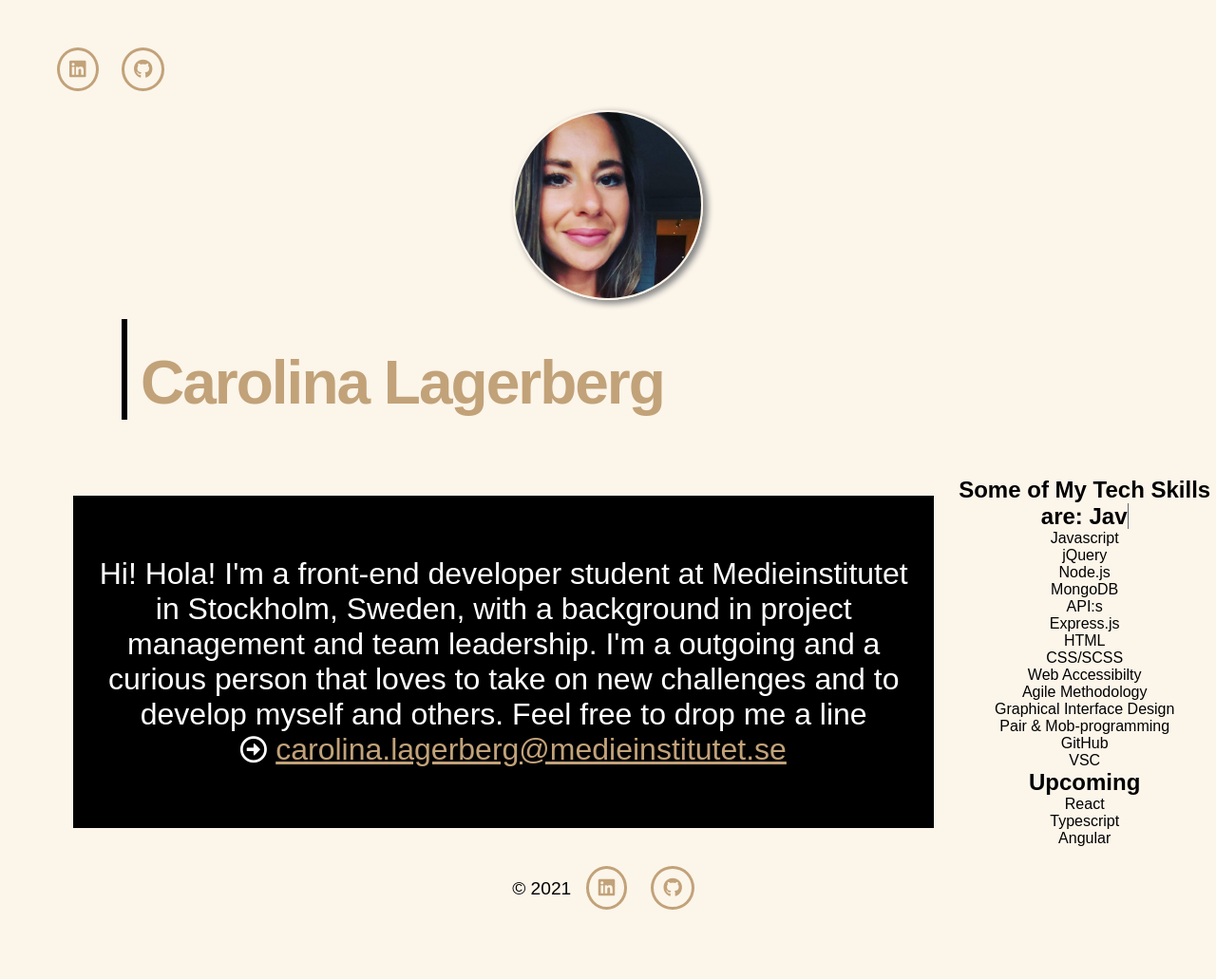
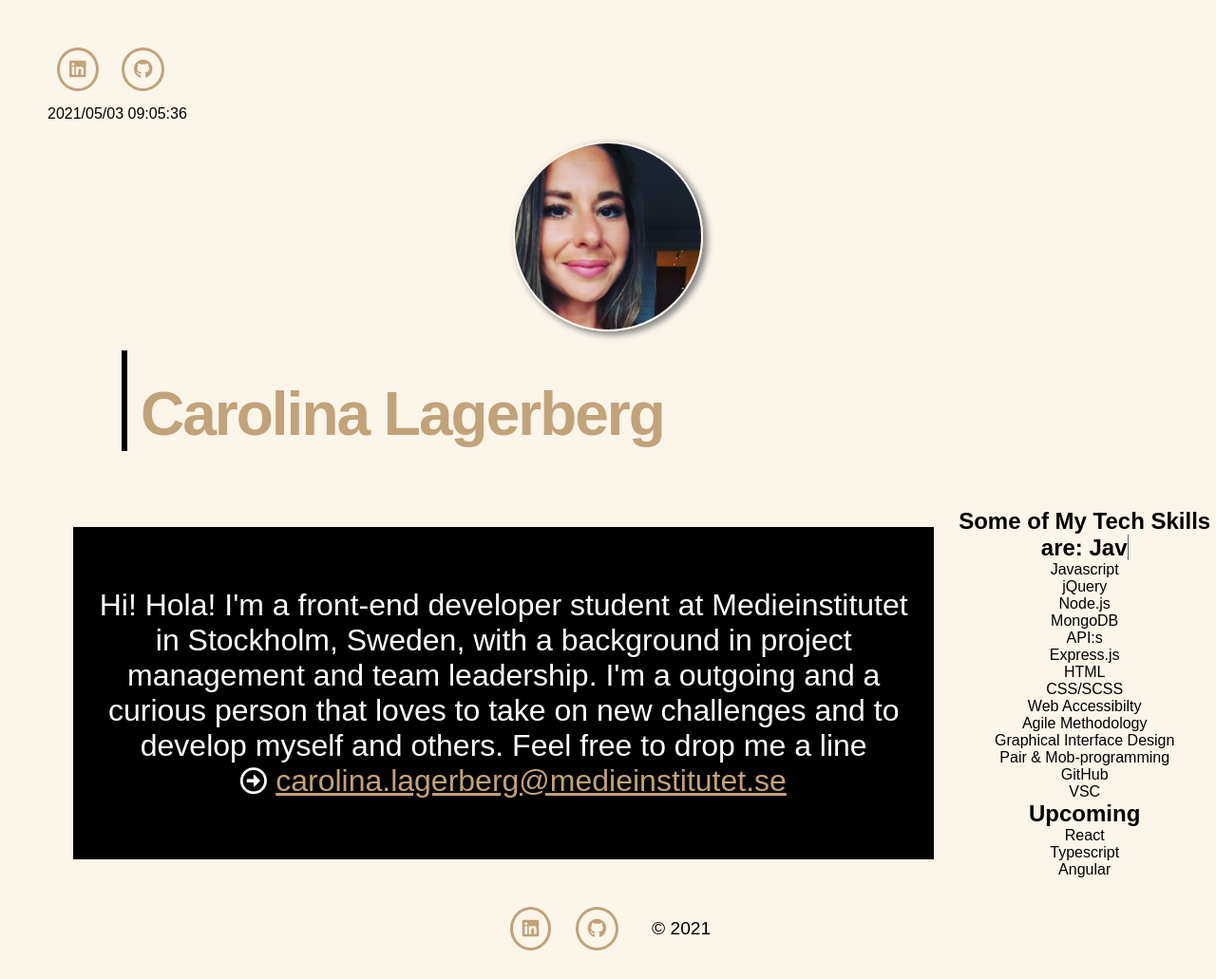
Before and after one commit to CarolinaLag/Portfolio, a website: page index.html in a window 1280 px wide. Shown: the whole page at 95% size. Before the commit the page ends 978 px from the top, so only its background shows below. Drawn offline with nearby package versions, Linux system fonts and the light colour scheme; a web font is replaced by a local one.

Commit message:
added current date and time

```diff
--- a/index.html
+++ b/index.html
@@ -5,7 +5,7 @@
     <meta http-equiv="X-UA-Compatible" content="IE=edge" />
     <meta name="viewport" content="width=device-width, initial-scale=1.0" />
     <title>Carolina's Portfolio</title>
-    <link rel="shortcut icon" type="image/ico" href="./public/my-logo.ico"/>
+    <link rel="shortcut icon" type="image/ico" href="./public/my-logo.ico" />
     <link
       rel="stylesheet"
       href="https://cdnjs.cloudflare.com/ajax/libs/font-awesome/5.15.1/css/all.min.css"
@@ -35,7 +35,11 @@
           target="_blank"
           ><i class="fab fa-github fa-5x"></i
         ></a>
+        <div class="currentDateTimeSection">
+          <p id="dateAndTime"></p>
         </div>
+      </div>
+
       <div class="imageSection">
         <img
           class="profileImg"
@@ -100,8 +104,8 @@
         </div>
       </article>
     </section>
-    <footer>
-      &copy; <span id="year"></span>
+    <footer class="footer">
+      <div class="socialMediaFooter">
         <a
           class="socialIcon"
           href="https://www.linkedin.com/in/carolina-lagerberg-6761552a/"
@@ -114,6 +118,8 @@
           target="_blank"
           ><i class="fab fa-github fa-5x"></i
         ></a>
+      </div>
+      <div class="currentYearSection">&copy; <span id="year"></span></div>
     </footer>
 
     <script src="src/main.js"></script>
--- a/src/main.js
+++ b/src/main.js
@@ -72,3 +72,35 @@ TxtRotate.prototype.tick = function () {
     that.tick();
   }, delta);
 };
+
+function getDateTime() {
+  let now     = new Date();
+  let year    = now.getFullYear();
+  let month   = now.getMonth()+1;
+  let day     = now.getDate();
+  let hour    = now.getHours();
+  let minute  = now.getMinutes();
+  let second  = now.getSeconds();
+  if(month.toString().length == 1) {
+       month = '0'+month;
+  }
+  if(day.toString().length == 1) {
+       day = '0'+day;
+  }
+  if(hour.toString().length == 1) {
+       hour = '0'+hour;
+  }
+  if(minute.toString().length == 1) {
+       minute = '0'+minute;
+  }
+  if(second.toString().length == 1) {
+       second = '0'+second;
+  }
+  let dateTime = year+'/'+month+'/'+day+' '+hour+':'+minute+':'+second;
+   return dateTime;
+}
+
+setInterval( () => {
+  currentTime = getDateTime();
+  document.getElementById("dateAndTime").innerHTML = currentTime;
+}, 1000);
--- a/src/scss/main.scss
+++ b/src/scss/main.scss
@@ -23,6 +23,9 @@ body {
             transform: scale(1.2);
           }
         }
+      }
+      .currentDateTimeSection {
+        padding: 15px 0 0 0;
       }
     }
     .imageSection {
@@ -125,10 +128,19 @@ body {
     }
   }
 }
-footer {
+.footer {
+  display: flex;
+  flex-direction: column;
   text-align: center;
   padding: 20px;
   font-size: 1.2rem;
+  @include desktop {
+    flex-direction: row;
+    align-items: center;
+    justify-content: center;
+  }
+  .socialMediaFooter {
+    padding: 10px;
     .socialIcon {
       text-decoration: none;
       margin: 10px;
@@ -145,3 +157,7 @@ footer {
       }
     }
   }
+  .currentYearSection {
+    padding: 15px;
+  }
+}
```
Also changed, not shown: src/css/main.css. Lines whose indentation alone changed are shown as unchanged.
